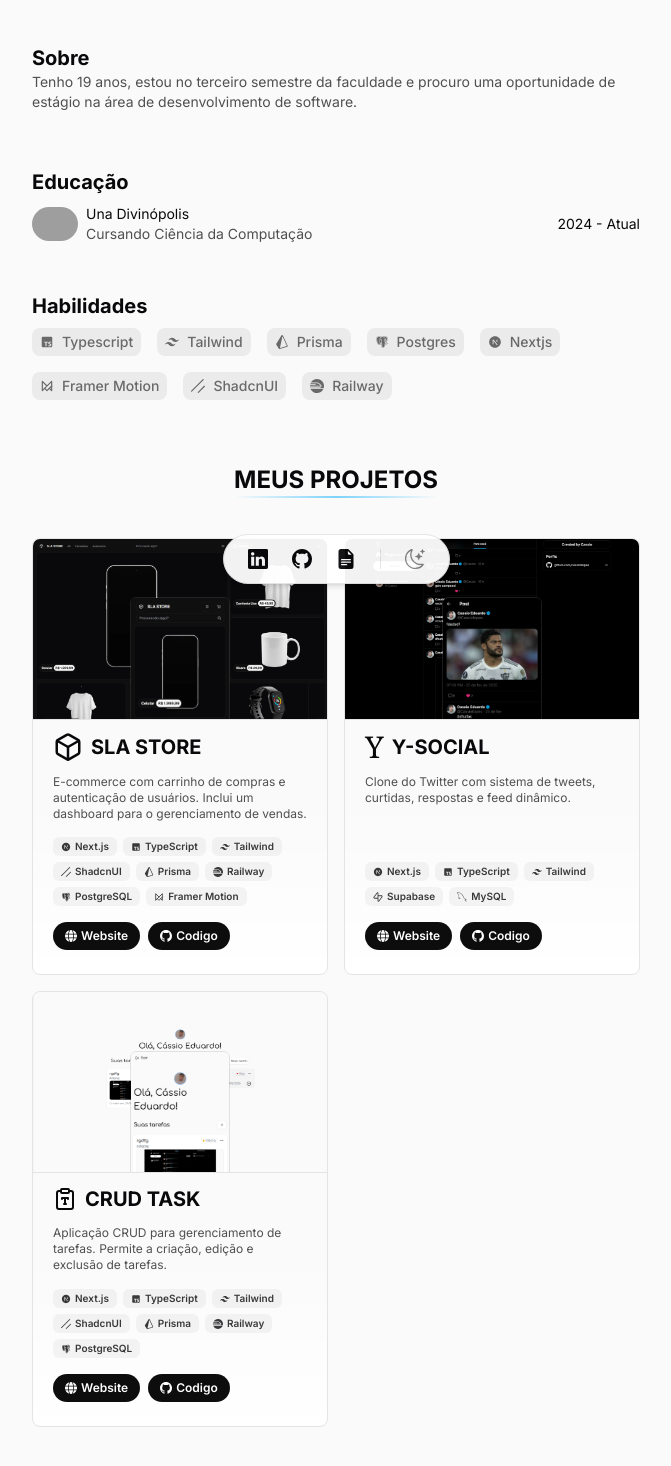
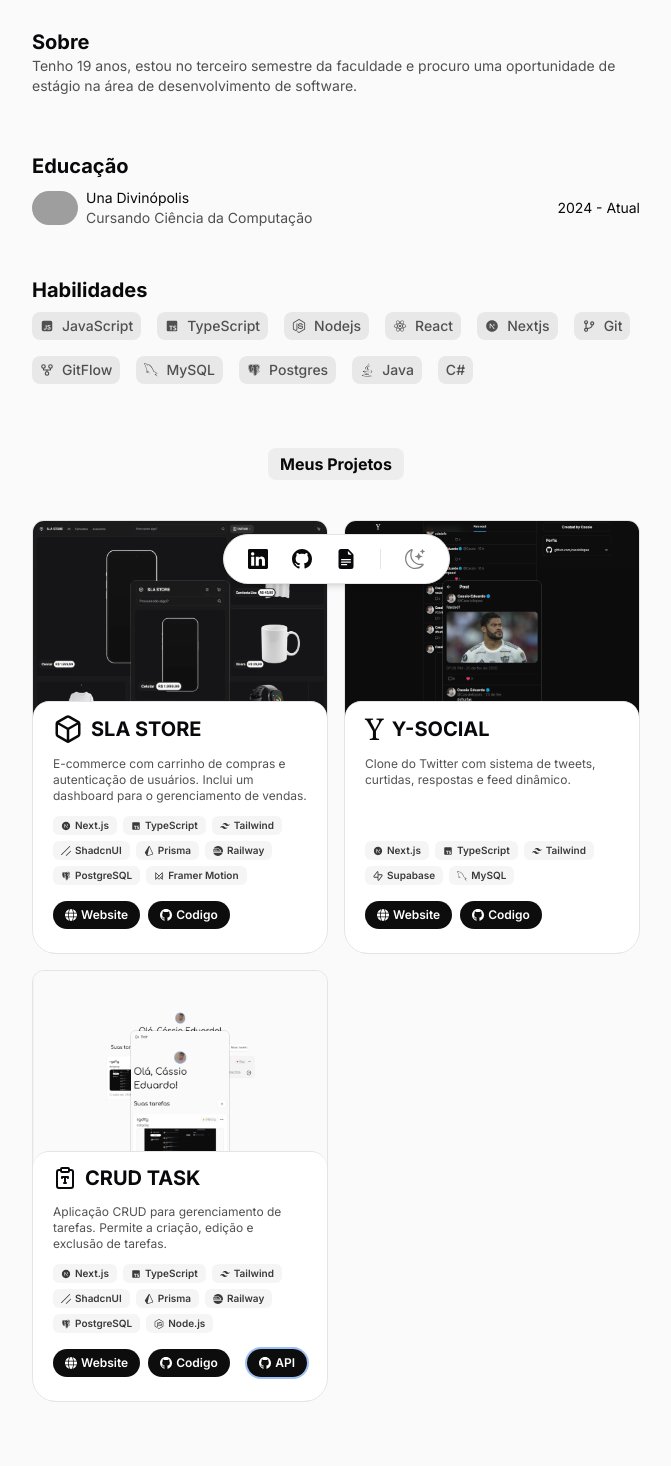
Before and after one commit to Cassiollopes/portfolio, a Next.js app: page / in a window 1280 px wide. Shown: the part 196-1662 px from the top of the page, without its empty margins (304-975 px from the left). Built offline with nearby package versions, Linux system fonts and the light colour scheme; grey boxes are pictures that could not be loaded.

Commit message:
modified:   src/app/page.tsx 	modified:   src/components/nav.tsx 	modified:   src/components/project-card.tsx

```diff
--- a/src/app/page.tsx
+++ b/src/app/page.tsx
@@ -2,11 +2,18 @@ import ProjectCard from "@/components/project-card";
 import { ClipboardType } from "lucide-react";
 import Image from "next/image";
 import Link from "next/link";
-import { BiLogoPostgresql, BiLogoTypescript } from "react-icons/bi";
+import {
+  BiGitBranch,
+  BiLogoPostgresql,
+  BiLogoTypescript,
+} from "react-icons/bi";
+import { FaJava, FaNodeJs } from "react-icons/fa6";
 import { GrMysql } from "react-icons/gr";
-import { LuBox } from "react-icons/lu";
+import { LuBox, LuGitFork } from "react-icons/lu";
 import {
+  RiJavascriptFill,
   RiNextjsFill,
+  RiReactjsFill,
   RiSupabaseLine,
   RiTailwindCssFill,
 } from "react-icons/ri";
@@ -15,47 +22,59 @@ import { TbBrandFramerMotion } from "react-icons/tb";
 
 const skills = [
   {
-    name: "Typescript",
+    name: "JavaScript",
+    icon: <RiJavascriptFill />,
+  },
+  {
+    name: "TypeScript",
     icon: <BiLogoTypescript />,
   },
   {
-    name: "Tailwind",
-    icon: <RiTailwindCssFill />,
+    name: "Nodejs",
+    icon: <FaNodeJs />,
   },
   {
-    name: "Prisma",
-    icon: <SiPrisma />,
+    name: "React",
+    icon: <RiReactjsFill />,
+  },
+  {
+    name: "Nextjs",
+    icon: <RiNextjsFill />,
+  },
+  {
+    name: "Git",
+    icon: <BiGitBranch />,
+  },
+  {
+    name: "GitFlow",
+    icon: <LuGitFork />,
+  },
+  {
+    name: "MySQL",
+    icon: <GrMysql />,
   },
   {
     name: "Postgres",
     icon: <BiLogoPostgresql />,
   },
   {
-    name: "Nextjs",
-    icon: <RiNextjsFill />,
+    name: "Java",
+    icon: <FaJava />,
   },
   {
-    name: "Framer Motion",
-    icon: <TbBrandFramerMotion />,
-  },
-  {
-    name: "ShadcnUI",
-    icon: <SiShadcnui />,
-  },
-  {
-    name: "Railway",
-    icon: <SiRailway />,
+    name: "C#",
+    icon: "",
   },
 ];
 
 export default function Home() {
   return (
-    <div className="flex items-center justify-start max-w-[640px] mx-auto flex-col min-h-screen overflow-hidden pb-32 scroll-smooth px-4 pt-24 max-md:pt-8 gap-12">
-      <div className="w-full flex justify-between">
-        <h1 className="opacity-85 text-5xl max-md:text-3xl w-fit">
+    <div className="flex items-center justify-start max-w-[640px] mx-auto flex-col min-h-screen overflow-hidden pb-32 scroll-smooth px-4 pt-20 max-md:pt-8 gap-12">
+      <div className="w-full flex justify-between items-center">
+        <h1 className="text-5xl max-md:text-3xl w-fit">
           Olá, <br /> eu sou Cassio 👋
         </h1>
-        <div className="max-w-[90px] w-full h-full max-h-[90px] ring-[1.5px] rounded-full overflow-hidden">
+        <div className="max-w-[100px] w-full h-full max-h-[100px] ring-[1.5px] rounded-full overflow-hidden">
           <Image
             src="https://github.com/cassiollopes.png"
             alt="Cassio"
@@ -103,7 +122,7 @@ export default function Home() {
           {skills.map((skill, i) => (
             <div
               key={i}
-              className="flex gap-2 items-center opacity-60 text-sm bg-black/10 dark:bg-white/5 p-1 px-2 rounded-lg font-medium"
+              className="flex gap-2 items-center opacity-70 text-sm bg-black/10 dark:bg-white/5 p-1 px-2 rounded-lg font-medium"
             >
               {skill.icon}
               {skill.name}
@@ -113,9 +132,8 @@ export default function Home() {
       </div>
 
       <div className="flex flex-col gap-10 items-center w-full mt-4">
-        <div className="w-fit text-2xl flex-col uppercase">
+        <div className="rounded-lg bg-black/5 dark:bg-white/5 p-1 px-3">
           <h1>Meus Projetos</h1>
-          <div className="rounded w-full h-[1.5px] bg-gradient-to-r from-sky-100/0 via-sky-300 to-sky-100/0" />
         </div>
         <div className="grid md:grid-cols-2 gap-4">
           <ProjectCard
@@ -157,6 +175,7 @@ export default function Home() {
           />
           <ProjectCard
             contrast
+            apiLink="https://github.com/Cassiollopes/api-crud-task"
             link="https://front-crud-task.vercel.app/"
             sourceLink="https://github.com/Cassiollopes/front-crud-task"
             title="CRUD Task"
@@ -171,6 +190,7 @@ export default function Home() {
               { label: "Prisma", icon: <SiPrisma /> },
               { label: "Railway", icon: <SiRailway /> },
               { label: "PostgreSQL", icon: <BiLogoPostgresql /> },
+              { label: "Node.js", icon: <FaNodeJs /> },
             ]}
           />
         </div>
--- a/src/components/nav.tsx
+++ b/src/components/nav.tsx
@@ -27,8 +27,8 @@ export default function Nav() {
   const isDarkMode = resolvedTheme === "dark";
 
   return (
-    <nav className="w-fit mx-auto opacity-95 fixed bottom-5 left-0 right-0 z-50">
-      <div className="flex gap-6 max-md:gap-4 items-center text-xl border rounded-full dark:bg-black bg-white p-3.5 px-6 shadow-md">
+    <nav className="w-fit mx-auto fixed bottom-5 left-0 right-0 z-50">
+      <div className="flex gap-6 max-md:gap-4 items-center text-xl border rounded-full dark:bg-[#141414] bg-white p-3.5 px-6 shadow-md">
         {links.map((link, i) => (
           <Link
             key={i}
--- a/src/components/project-card.tsx
+++ b/src/components/project-card.tsx
@@ -18,6 +18,10 @@ const cardOptions = [
     label: "Codigo",
     icon: <BsGithub />,
   },
+  {
+    label: "API",
+    icon: <BsGithub />,
+  },
 ];
 
 export default function ProjectCard({
@@ -29,6 +33,7 @@ export default function ProjectCard({
   link,
   sourceLink,
   contrast = false,
+  apiLink,
 }: {
   images: string[];
   icon: ReactNode;
@@ -38,23 +43,24 @@ export default function ProjectCard({
   link: string;
   sourceLink: string;
   contrast?: boolean;
+  apiLink?: string;
 }) {
   return (
     <div
-      className="w-full max-md:h-fit h-full overflow-hidden border rounded-lg flex items-start justify-start group flex-col hover:border-black/20 dark:hover:border-white/20 transition-all duration-200 ease-in bg-gradient-to-b from-transparent dark:to-black/10 to-white from-60%"
+      className="w-full max-md:h-fit h-full overflow-hidden border rounded-3xl rounded-t-xl flex items-start justify-start group flex-col transition-all duration-200 ease-in bg-gradient-to-b from-transparent dark:to-black/10 to-white from-60% hover:shadow-xl group"
       style={{ scrollSnapAlign: "center" }}
     >
       <Link
         href={link}
         target="_blank"
-        className="flex min-h-[180px] relative overflow-hidden w-full justify-center shadow-inner"
+        className="flex min-h-[200px] relative overflow-hidden w-full justify-center shadow-inner opacity-95 dark:opacity-85"
       >
         <Image
           src={images[0]}
           alt="Portfolio"
           width={300}
           height={415}
-          className={`border w-[100px] h-[215px] ${
+          className={`border w-[100px] h-[215px] group-hover:scale-105 transition-all duration-200 ease-in z-10 ${
             !contrast ? "border-white/10" : ""
           } rounded-md mt-[20%] absolute ${contrast ? "border-black/10" : ""}`}
           loading="eager"
@@ -65,12 +71,12 @@ export default function ProjectCard({
           alt="Portfolio"
           width={500}
           height={500}
-          className="object-fill h-full w-full"
+          className="object-fill h-full w-full group-hover:scale-105 transition-all duration-200 ease-in"
           loading="eager"
           quality={100}
         />
       </Link>
-      <div className="h-full w-full flex pt-3 px-5 pb-6 justify-start flex-col gap-3 border-t">
+      <div className="h-full w-full flex pt-3 px-5 pb-6 justify-start flex-col gap-3 border-t rounded-t-2xl  transition-all duration-200 ease-in -mt-5 z-20 dark:bg-[#141414] bg-white shadow-xl">
         <div className="flex items-center gap-2 uppercase">
           <div className="text-3xl">{icon}</div>
           <h2 className="text-xl">{title}</h2>
@@ -90,10 +96,20 @@ export default function ProjectCard({
         <div className="flex items-center gap-2">
           {cardOptions.map((option, i) => (
             <Link
-              href={option.label === "Website" ? link : sourceLink}
+              href={
+                option.label === "Website"
+                  ? link
+                  : option.label === "API"
+                  ? apiLink || sourceLink
+                  : sourceLink
+              }
               target="_blank"
               key={i}
-              className="flex items-center gap-1 text-xs max-md:text-[15px] text-white dark:text-black bg-black/95 dark:bg-white/95 p-1.5 px-3 rounded-full group hover:opacity-70 transition-all cursor-pointer font-semibold"
+              className={`${
+                option.label === "API" && !apiLink ? "hidden" : ""
+              } ${
+                option.label === "API" ? "ml-auto ring-2" : ""
+              } flex items-center gap-1 text-xs max-md:text-[15px] text-white dark:text-black bg-black/95 dark:bg-white/95 p-1.5 px-3 rounded-full group hover:opacity-70 transition-all cursor-pointer font-semibold`}
             >
               {option.icon}
               {option.label}
```
